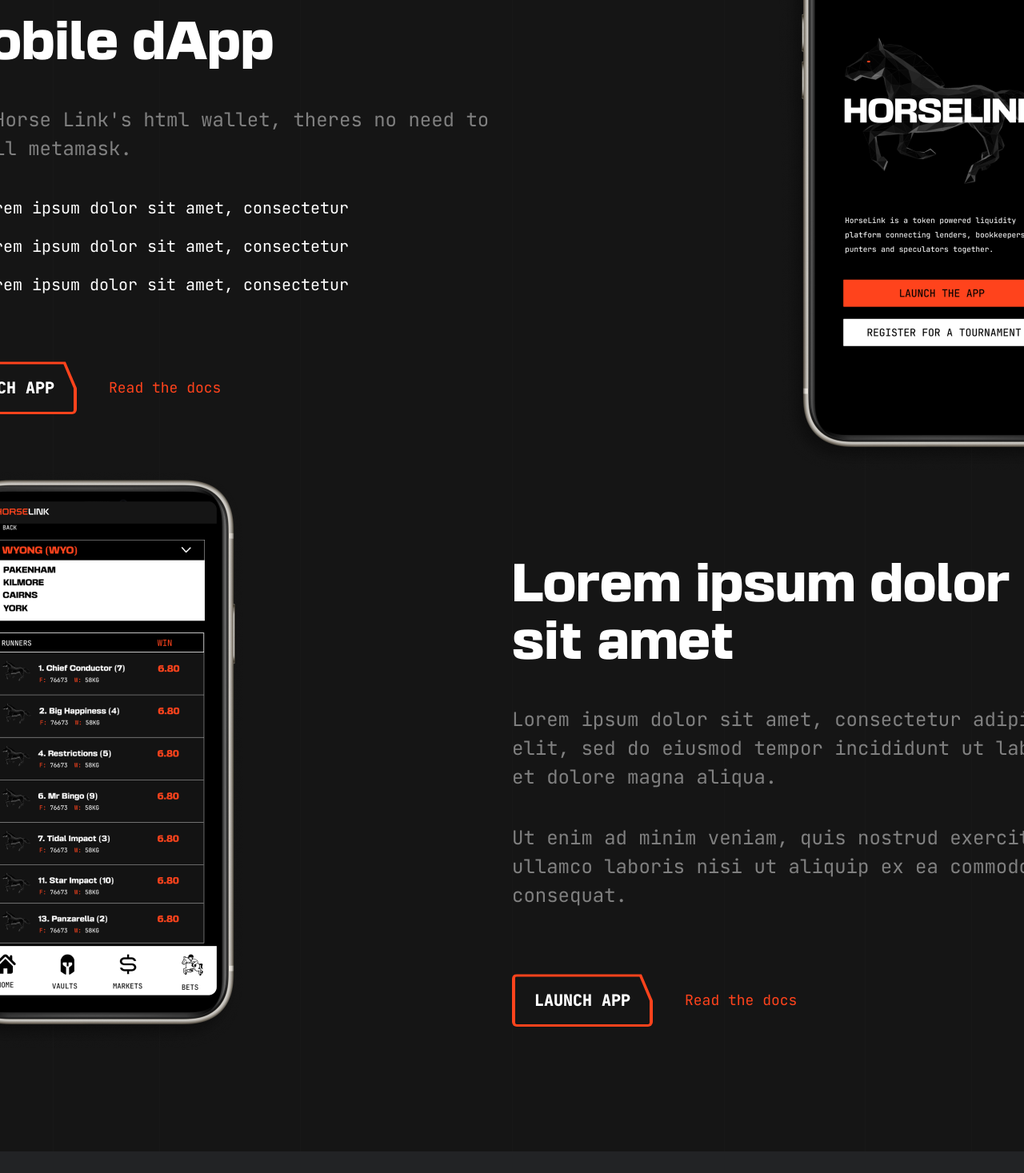
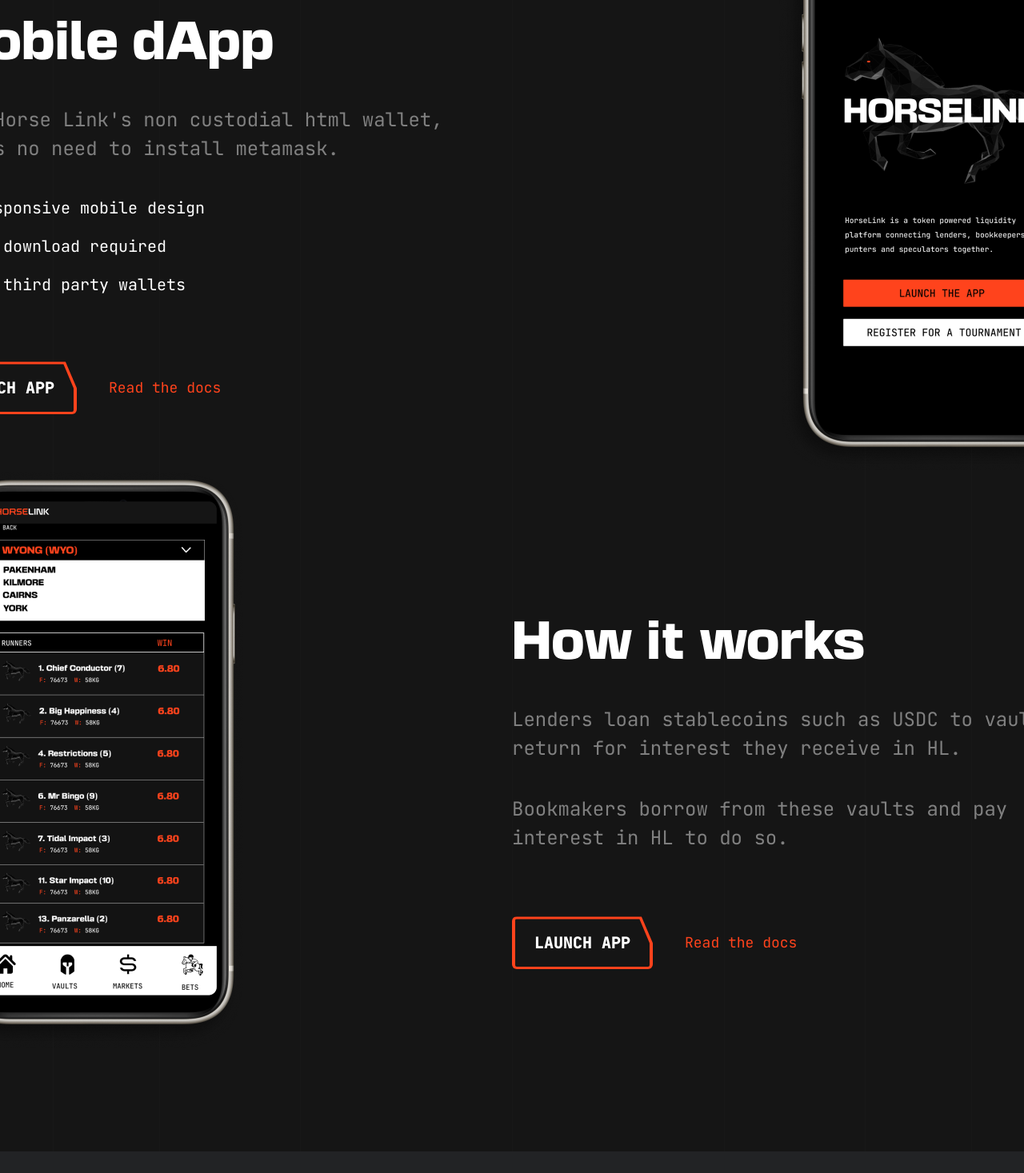
Before and after one commit to horse-link/horse-link-home, a React (Vite) app: page / in a window 1280 px wide. Shown: the part 2978-4445 px from the top of the page at 80% size. Built offline with nearby package versions, Linux system fonts and the light colour scheme; what tailwind-heropatterns, wagmi would draw is missing.

Commit message:
chore: remove latin

```diff
--- a/src/pages/Home.tsx
+++ b/src/pages/Home.tsx
@@ -67,7 +67,7 @@
         </div>
         <div className="w-full shrink-0 grow-0 lg:w-[28rem]">
           <HomeComponents.FunkyCard
-            title="Lorem ipsum dolor sit amet"
+            title="Global"
             body="Europe and USA account for over two-thirds of this market; with a greater economic impact than the motion picture industry."
           />
         </div>
@@ -79,7 +79,7 @@
         </div>
 
         {/* hidden on mobile */}
-        <div className="hidden w-[28rem] shrink-0 grow-0 lg:block">
+        {/* <div className="hidden w-[28rem] shrink-0 grow-0 lg:block">
           <HomeComponents.FunkyCard
             title="Lorem ipsum dolor sit amet"
             body="Lorem ipsum dolor sit amet, consectetur adipiscing elit, sed do eiusmod tempor incididunt ut labore et dolore magna aliqua"
@@ -96,7 +96,7 @@
             title="Lorem ipsum dolor sit amet"
             body="Lorem ipsum dolor sit amet, consectetur adipiscing elit, sed do eiusmod tempor incididunt ut labore et dolore magna aliqua"
           />
-        </div>
+        </div> */}
       </div>
     </section>
 
@@ -108,7 +108,8 @@
             Mobile dApp
           </h2>
           <p className="mt-10 leading-[27px] text-hl-home-text-gray-2 lg:text-2xl lg:leading-normal">
-            With Horse Link's html wallet, theres no need to install metamask.
+            With Horse Link's non custodial html wallet, theres no need to
+            install metamask.
           </p>
           <ul className="mt-10 flex flex-col gap-y-4 text-sm lg:text-xl">
             <li className="flex items-center gap-x-4">
@@ -118,7 +119,7 @@
                 width={32}
                 height={32}
               />
-              Lorem ipsum dolor sit amet, consectetur
+              Responsive mobile design
             </li>
             <li className="flex items-center gap-x-4">
               <img
@@ -127,7 +128,7 @@
                 width={32}
                 height={32}
               />
-              Lorem ipsum dolor sit amet, consectetur
+              No download required
             </li>
             <li className="flex items-center gap-x-4">
               <img
@@ -136,14 +137,18 @@
                 width={32}
                 height={32}
               />
-              Lorem ipsum dolor sit amet, consectetur
+              No third party wallets
             </li>
           </ul>
           <div className="mt-20 hidden w-full items-center gap-x-10 lg:flex">
-            <HomeComponents.FunkyLink to="/">
+            <HomeComponents.FunkyLink to="https://alpha.horse.link">
               LAUNCH APP
             </HomeComponents.FunkyLink>
-            <p className="text-lg text-hl-secondary">Read the docs</p>
+            <p className="text-lg text-hl-secondary">
+              <a href="https://github.com/horse-link/horse-link-splash-page/blob/main/HorseLink%20Deck%20v1.1.pdf">
+                Read the docs
+              </a>
+            </p>
           </div>
         </div>
 
@@ -169,21 +174,24 @@
 
         <div className="w-full pt-20 text-left">
           <h2 className="font-basement text-3xl leading-[45px] lg:text-6xl lg:leading-[72px]">
-            Lorem ipsum dolor sit amet
+            How it works
           </h2>
           <p className="mt-10 leading-[27px] text-hl-home-text-gray-2 lg:text-2xl lg:leading-normal">
-            Lorem ipsum dolor sit amet, consectetur adipiscing elit, sed do
-            eiusmod tempor incididunt ut labore et dolore magna aliqua.
+            Lenders loan stablecoins such as USDC to vaults in return for
+            interest they receive in HL.
           </p>
           <p className="mt-10 leading-[27px] text-hl-home-text-gray-2 lg:text-2xl lg:leading-normal">
-            Ut enim ad minim veniam, quis nostrud exercitation ullamco laboris
-            nisi ut aliquip ex ea commodo consequat.
+            Bookmakers borrow from these vaults and pay interest in HL to do so.
           </p>
           <div className="mt-20 flex w-full items-center gap-x-10">
-            <HomeComponents.FunkyLink to="/">
+            <HomeComponents.FunkyLink to="https://alpha.horse.link">
               LAUNCH APP
             </HomeComponents.FunkyLink>
-            <p className="text-lg text-hl-secondary">Read the docs</p>
+            <p className="text-lg text-hl-secondary">
+              <a href="https://github.com/horse-link/horse-link-splash-page/blob/main/HorseLink%20Deck%20v1.1.pdf">
+                Read the docs
+              </a>
+            </p>
           </div>
         </div>
       </div>
@@ -257,29 +265,29 @@
           <div className="text-left">
             <h2 className="font-basement text-6xl">Features</h2>
             <p className="mt-10 text-2xl text-hl-home-text-gray-2">
-              Lorem ipsum dolor sit amet, consectetur adipiscing elit, sed do
-              eiusmod tempor incididunt.
+              Allows markets to form for each bookmaker based on their
+              individual risk profiles.
             </p>
           </div>
 
-          <div className="w-[20rem]">
+          {/* <div className="w-[20rem]">
             <HomeComponents.FunkyLink to="/">
               VIEW ALL POSTS
             </HomeComponents.FunkyLink>
-          </div>
+          </div> */}
         </div>
 
         <div className="flex w-full flex-col gap-y-6 px-12">
           <HomeComponents.FunkyWideCard
-            title="Lorem ipsum dolor sit amet"
+            title="Rating System"
             image="/images/GraphicOne.png"
           />
           <HomeComponents.FunkyWideCard
-            title="Lorem ipsum dolor sit amet"
+            title="Escrow Contracts"
             image="/images/GraphicTwo.png"
           />
           <HomeComponents.FunkyWideCard
-            title="Lorem ipsum dolor sit amet"
+            title="NFT Marketplace"
             image="/images/GraphicThree.png"
           />
         </div>
@@ -289,7 +297,7 @@
     {/* quotes section */}
     <section className="flex w-[95vw] flex-col items-center gap-y-6 text-center lg:w-full lg:pt-32">
       <div className="flex w-full flex-col items-center justify-center gap-20 pt-14 lg:flex-row lg:bg-hl-home-card-background lg:py-32">
-        <HomeComponents.Quote
+        {/* <HomeComponents.Quote
           body="Lorem ipsum dolor sit amet, consectetur adipiscing elit, sed do eiusmod tempor incididunt ut labore et dolore magna aliqua"
           author={{
             img: "/images/AvatarOne.png",
@@ -312,7 +320,7 @@
             name: "Ethan Jordan",
             position: "Blockchain Analyst - Enzotech"
           }}
-        />
+        /> */}
       </div>
     </section>
 
```
Also changed, not shown: public/images/HorseLinkLanding.png (added), public/images/HorseLinkRunners.png (added).
